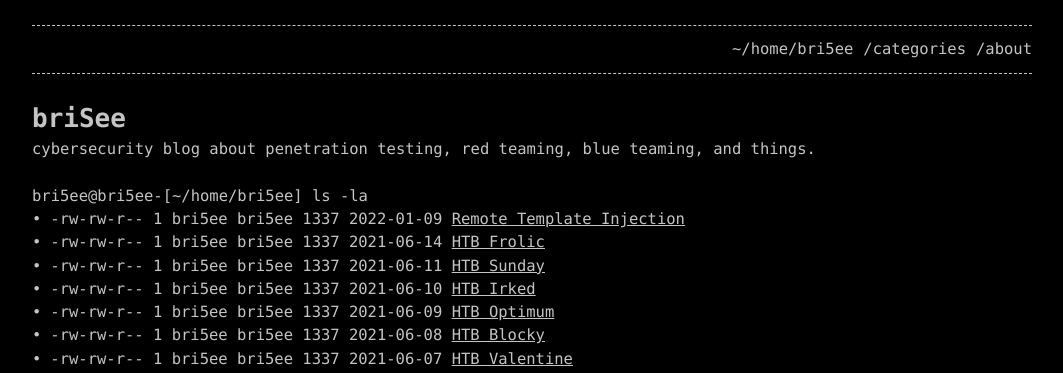
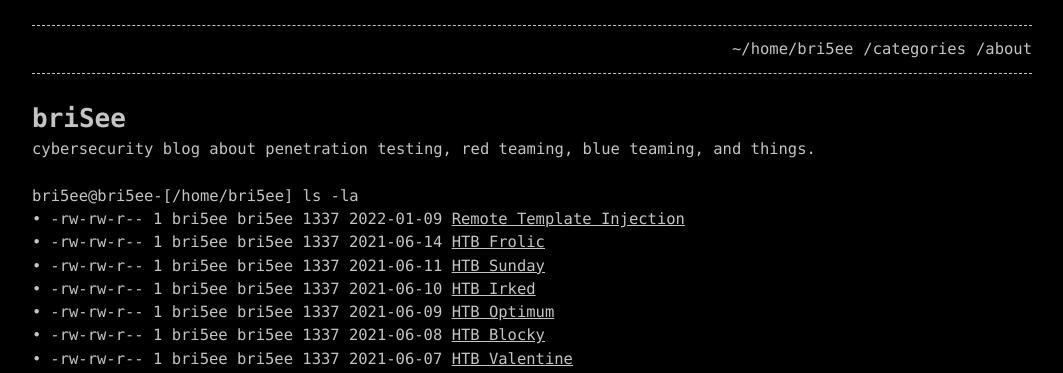
Before and after one commit to notbricey/brisee.github.io, a Jekyll site: the page built from index.md, in a window 1280 px wide. Shown: the top 373 px of the page, without its empty margins (108-1171 px from the left). Built offline with Jekyll 4.4.1, drawn with Linux system fonts in a browser that asks for light colours.

```diff
--- a/_layouts/home.html
+++ b/_layouts/home.html
@@ -5,7 +5,7 @@ layout: default
 {{ content }}
 {% assign contentwonl = content | strip_newlines %} {% unless contentwonl == ""  %} <br /> {% endunless %} <!-- add line break if there is any content -->
 
-bri5ee@bri5ee-[~/home/bri5ee] ls -la
+bri5ee@bri5ee-[/home/bri5ee] ls -la
 {%- if site.posts.size > 0 -%}
   <ul>
     {%- for post in site.posts -%}
```
